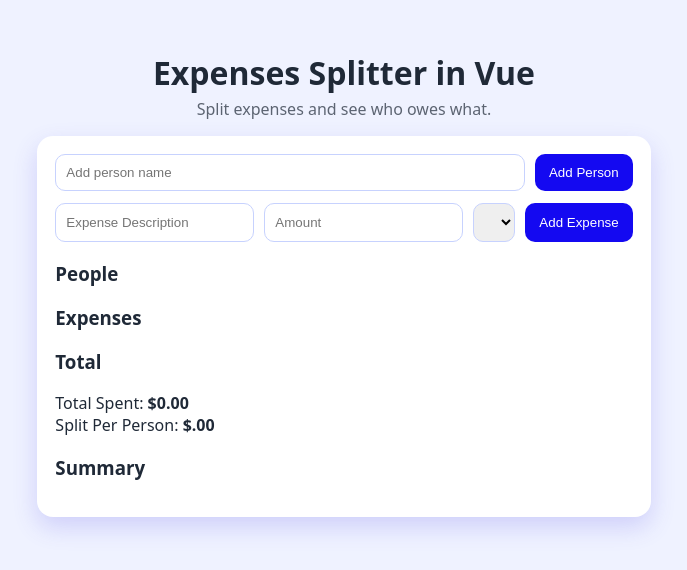
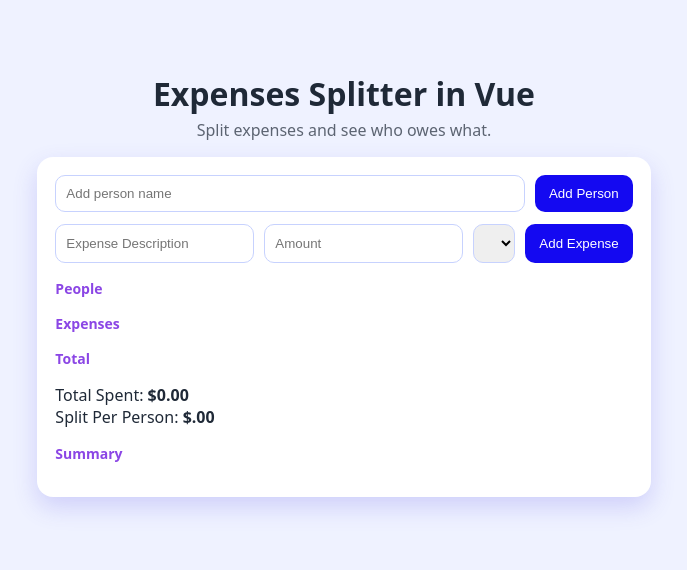
Before and after one commit to slongo10/expense-splitter-vue, a Vue app: page / in a window 1280 px wide. Shown: the part 116-686 px from the top of the page, without its empty margins (296-983 px from the left). Built offline with nearby package versions, Linux system fonts and the light colour scheme.

Commit message:
Added Sections

```diff
--- a/src/App.vue
+++ b/src/App.vue
@@ -1,6 +1,7 @@
 <script setup>
   import Header from './components/Header.vue'
   import Card from './components/Card.vue'
+  import Section from './components/Section.vue'
 </script>
 
 <template>
@@ -18,29 +19,24 @@
             <button>Add Expense</button>
         </form>
 
-        <section>
-            <h3>People</h3>
+        <Section title="People">
             <ul id="peopleList" class="list"></ul>
-        </section>
+        </Section>
 
-        <section>
-            <h3>Expenses</h3>
+        <Section title="Expenses">
             <ul id="expenseList" class="list"></ul>
-        </section>
+        </Section>
 
-        <section>
-            <h3>Total</h3>
+        <Section title="Total">
             <p>
                 Total Spent: <strong id="totalSpent">$0.00</strong><br/>
                 Split Per Person: <strong id="splitAmount">$.00</strong>
             </p>
+        </Section>
 
-        </section>
-
-        <section class="summary">
-            <h3>Summary</h3>
+        <Section title="Summary">
             <ul id="summaryList" class="list"></ul>
-        </section>
+        </Section>
 </Card>
 </template>
 
--- /dev/null
+++ b/src/components/Section.vue
@@ -0,0 +1,26 @@
+<script setup >
+  const props = defineProps({
+    title: {
+      type: String,
+      default: 'Section'
+    }
+  })
+</script>
+<template>
+  <section>
+    <h3>{{title}}</h3>
+    <slot></slot>
+  </section>
+</template>
+
+<style scoped>
+section{
+    margin-top: 16px;
+}
+
+section h3{
+    margin: 0 0 6px;
+    font-size: 14px;
+    color: #8b46e5;
+}
+</style>
```
